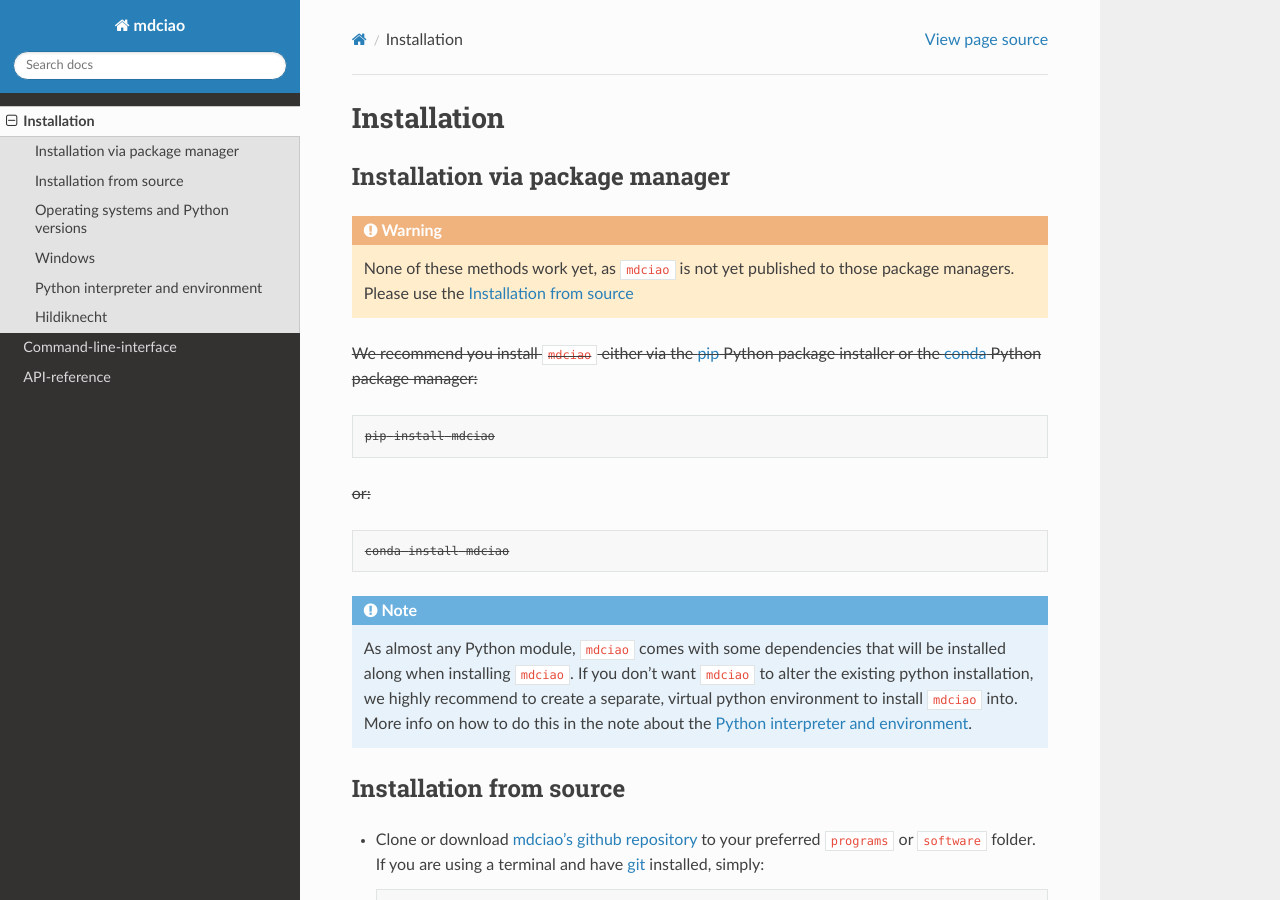
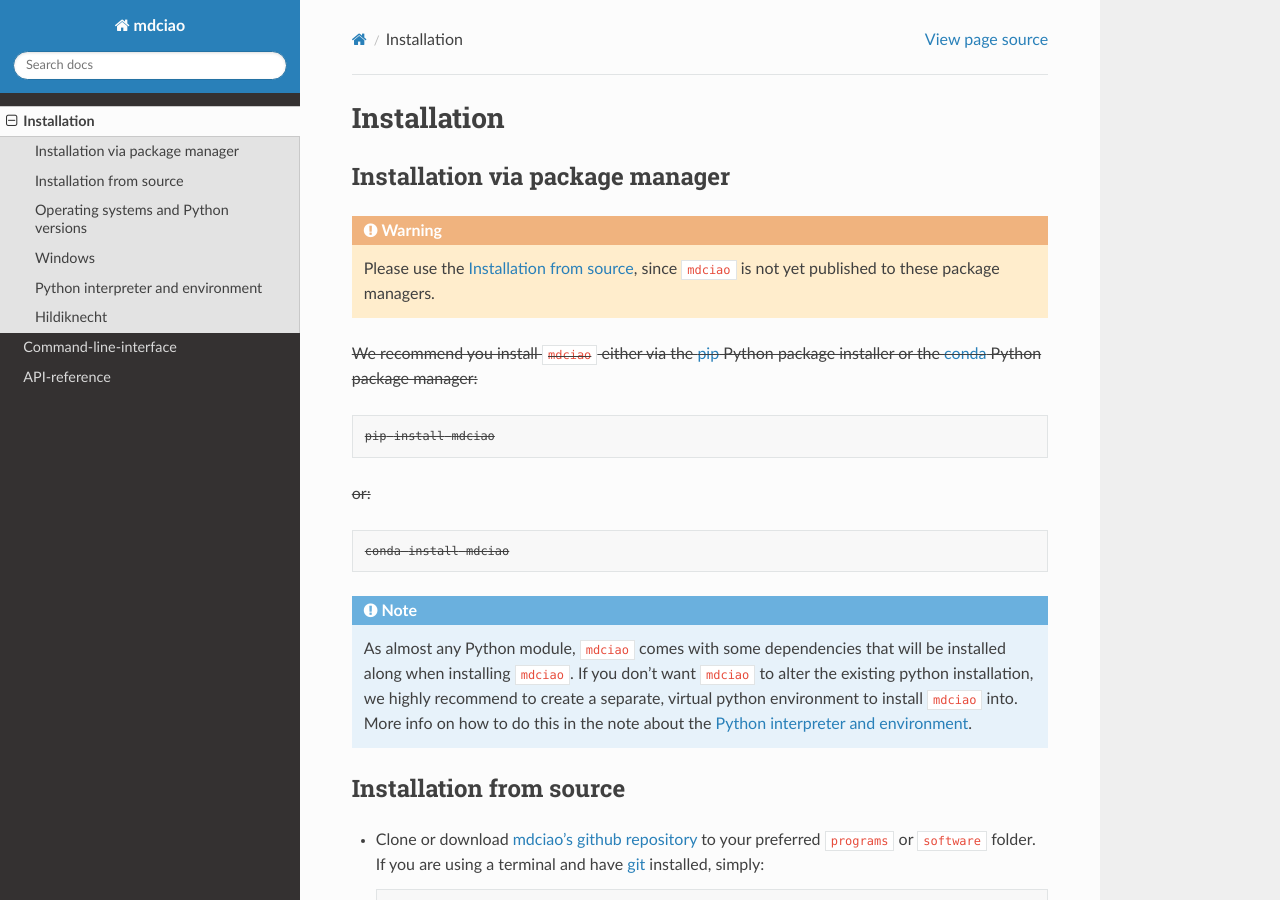
Before and after one commit to gph82/mdciao, a Sphinx documentation site: the page built from doc/installation.rst, in a window 1280 px wide and 900 px high. Built offline with Sphinx 7.4.7 and the Read the Docs theme 2.0.0, drawn with Linux system fonts in a browser that asks for light colours; pages that are not in the unit, such as notebooks, are missing from menus.

Commit message:
[docs] fine tunning, stil missing refs

```diff
--- a/doc/api_stub.rst
+++ b/doc/api_stub.rst
@@ -1,8 +1,11 @@
 API (quick intro)
 -----------------
 
-Some text regarding the API
+The API is what you get to your Python scope upon importing ``mdciao``, .e.g.::
 
+ import mdciao
+
+The API has one method exclusively dedicated to replicate the Command-Line-Interface, ``mdciao.cli`` and a lot of other methods that expose useful functions to create your own workflows. Check the :ref:`API-reference` page for more information.
 
 .. _api_note:
 .. note::
--- a/doc/index.rst
+++ b/doc/index.rst
@@ -15,6 +15,8 @@ mdciao: Analysis of Molecular Dynamics Simulations Using Residue Neighborhoods
    :scale: 33%
 
 ``mdciao`` is a Python module that provides quick, "one-shot" command-line tools to analyze molecular simulation data using residue-residue distances. ``mdciao`` tries to automate as much as possible for non-experienced users while remaining highly customizable for advanced users, by exposing an API to construct your own analysis workflow.
+
+Go right to the :ref:`Installation` page and if you want to try the examples below yourself.
 
 Under the hood, the module `mdtraj <https://mdtraj.org/>`_ is doing most of the computation and handling of molecular information, using `BioPython <https://biopython.org/>`_ for sequence alignment, `pandas <pandas.pydata.org/>`_ for many table and IO related operations, and `matplotlib <https://matplotlib.org.org>`_ for visualizaton. It tries to automatically use the
 
--- a/doc/installation.rst
+++ b/doc/installation.rst
@@ -15,7 +15,7 @@ Installation via package manager
    </strike>
 
 .. warning::
- None of these methods work yet, as ``mdciao`` is not yet published to those package managers. Please use the `Installation from source`_
+ Please use the `Installation from source`_, since ``mdciao`` is not yet published to these package managers.
 
 |ss| We recommend you install ``mdciao`` either via the `pip <https://pypi.org/project/pip/>`_ Python package installer or the `conda <https://conda.io/en/latest/>`_ Python package manager::
 
```
